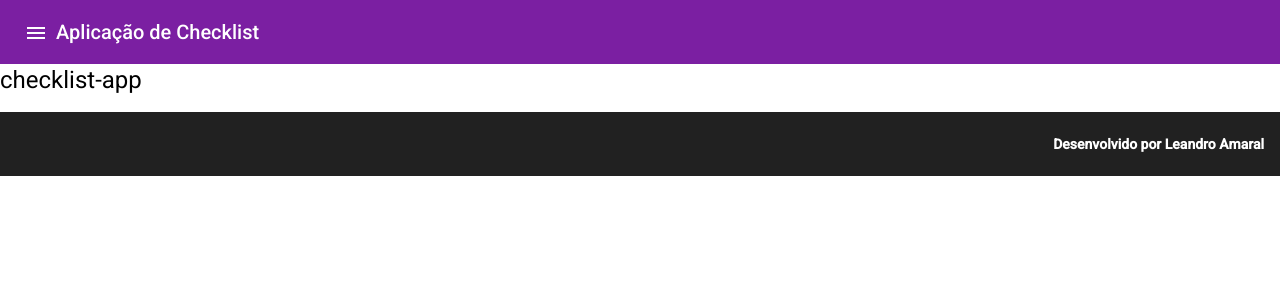
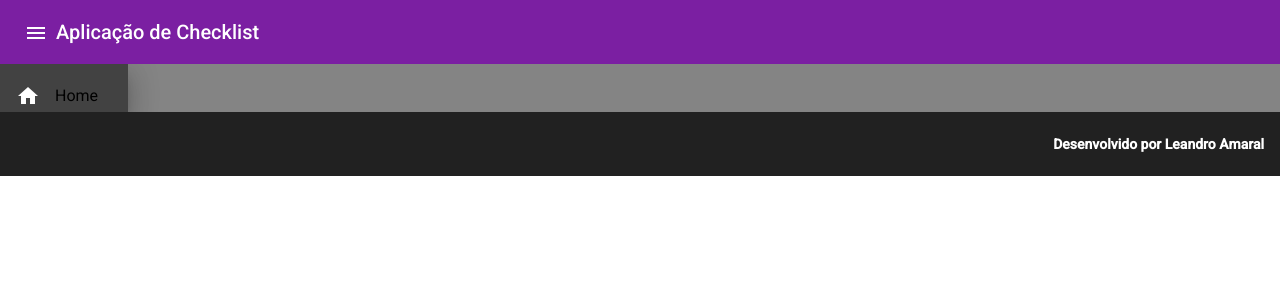
Before and after one commit to Git-LeAmaral/checklist-app, an Angular app: page / in a window 1280 px wide. Both pictures are taken after a click on the button "menu". Shown: the top 300 px of the page. Built offline with nearby package versions, Linux system fonts and the light colour scheme.

Commit message:
Adicionando SideNavbar

```diff
--- a/src/app/app.component.css
+++ b/src/app/app.component.css
@@ -0,0 +1,18 @@
+.main-container {
+  display: flex;
+  flex-direction: column;
+  position: relative;
+  top: 0;
+  bottom: 0;
+  right: 0;
+  left: 0;
+}
+
+a {
+  color: black;
+  text-decoration: none;
+}
+
+a:hover {
+  font-size: 18px;
+}
--- a/src/app/app.component.html
+++ b/src/app/app.component.html
@@ -1,4 +1,26 @@
-<app-header></app-header>
-<h1>{{title}}</h1>
-<router-outlet></router-outlet>
-<app-footer></app-footer>
+<div class="main-container">
+  <app-header [sidenav]="sidenav"></app-header>
+
+  <mat-sidenav-container>
+
+    <mat-sidenav #sidenav class="w-10p">
+      <mat-list >
+        <mat-list-item (click)="sidenav.toggle()">
+          <mat-icon>home</mat-icon>
+          <span class="ml-15p">
+            <a href="/">Home</a>
+          </span>
+        </mat-list-item>
+      </mat-list>
+    </mat-sidenav>
+
+    <mat-sidenav-content>
+      <h1>Teste</h1>
+
+      <router-outlet></router-outlet>
+    </mat-sidenav-content>
+
+  </mat-sidenav-container>
+
+  <app-footer></app-footer>
+</div>
--- a/src/app/app.component.ts
+++ b/src/app/app.component.ts
@@ -6,5 +6,6 @@
   styleUrls: ['./app.component.css']
 })
 export class AppComponent {
-  title = 'checklist-app';
+  public events: string[] = [];
+  public opened: boolean = false;
 }
--- a/src/app/app.module.ts
+++ b/src/app/app.module.ts
@@ -4,11 +4,11 @@
 import { AppRoutingModule } from './app-routing.module';
 import { AppComponent } from './app.component';
 import { BrowserAnimationsModule } from '@angular/platform-browser/animations';
+import { FormsModule, ReactiveFormsModule } from '@angular/forms';
 import { CategoryComponent } from './category/category.component';
 import { HeaderComponent } from './header/header.component';
 import { MaterialModule } from './material.module';
 import { FooterComponent } from './footer/footer.component';
-
 
 @NgModule({
   declarations: [
@@ -20,8 +20,9 @@
   imports: [
     BrowserModule,
     AppRoutingModule,
+    FormsModule,
     BrowserAnimationsModule,
-    MaterialModule
+    MaterialModule,
   ],
   providers: [],
   bootstrap: [AppComponent]
--- a/src/app/header/header.component.ts
+++ b/src/app/header/header.component.ts
@@ -1,4 +1,5 @@
-import { Component, OnInit } from '@angular/core';
+import { Component, Input, OnInit } from '@angular/core';
+import { MatSidenav } from '@angular/material/sidenav';
 
 @Component({
   selector: 'app-header',
@@ -7,13 +8,15 @@
 })
 export class HeaderComponent implements OnInit {
 
+  @Input() sidenav!: MatSidenav
+
   constructor() { }
 
   ngOnInit(): void {
   }
 
   public openSideNav() {
-
+    this.sidenav.toggle();
   }
 
 }
--- a/src/styles.css
+++ b/src/styles.css
@@ -2,3 +2,11 @@
 
 html, body { height: 100%; }
 body { margin: 0; font-family: Roboto, "Helvetica Neue", sans-serif; }
+
+.w-10p {
+  width: 10%;
+}
+
+.ml-15p {
+  margin-left: 15px;
+}
```
Also changed, not shown: src/app/material.module.ts (+8 -2 lines).
